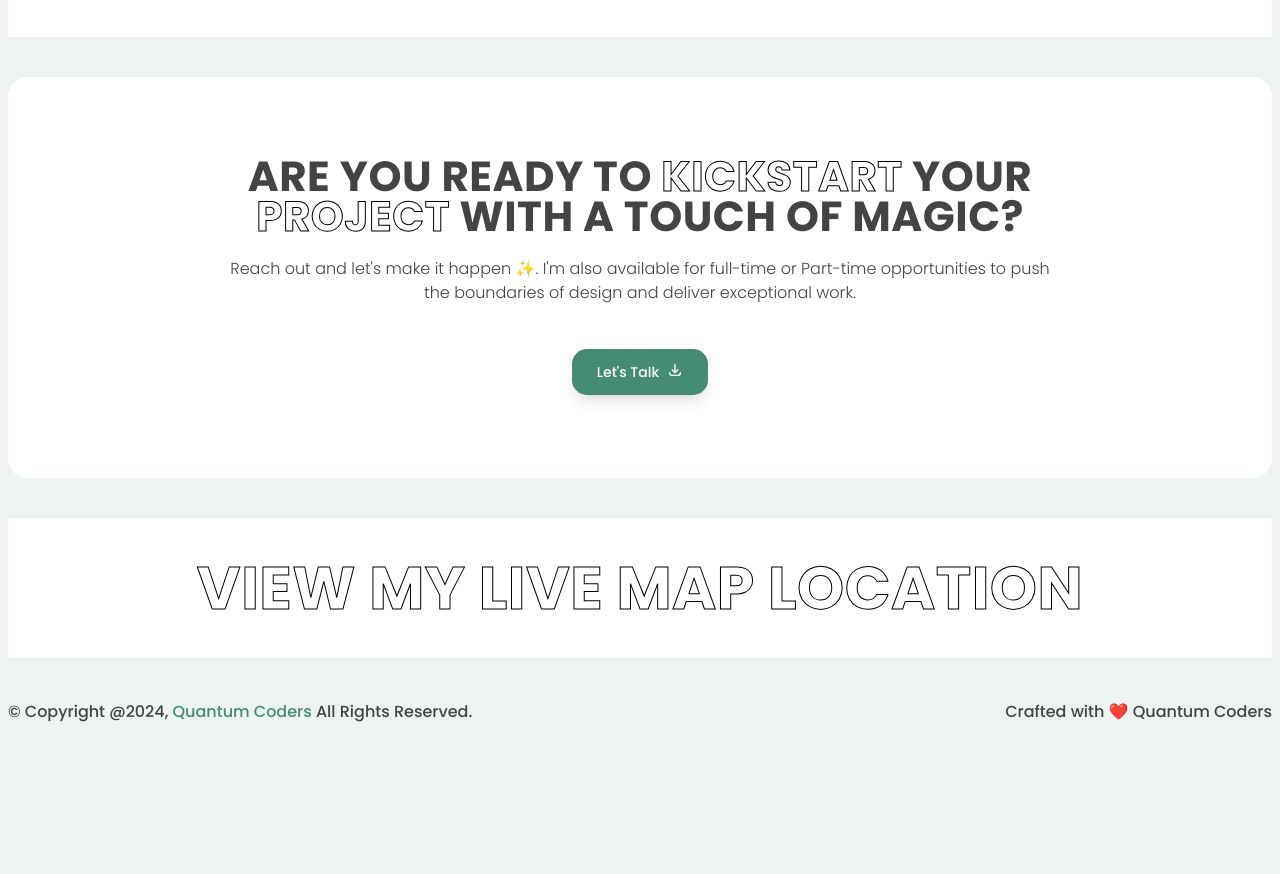
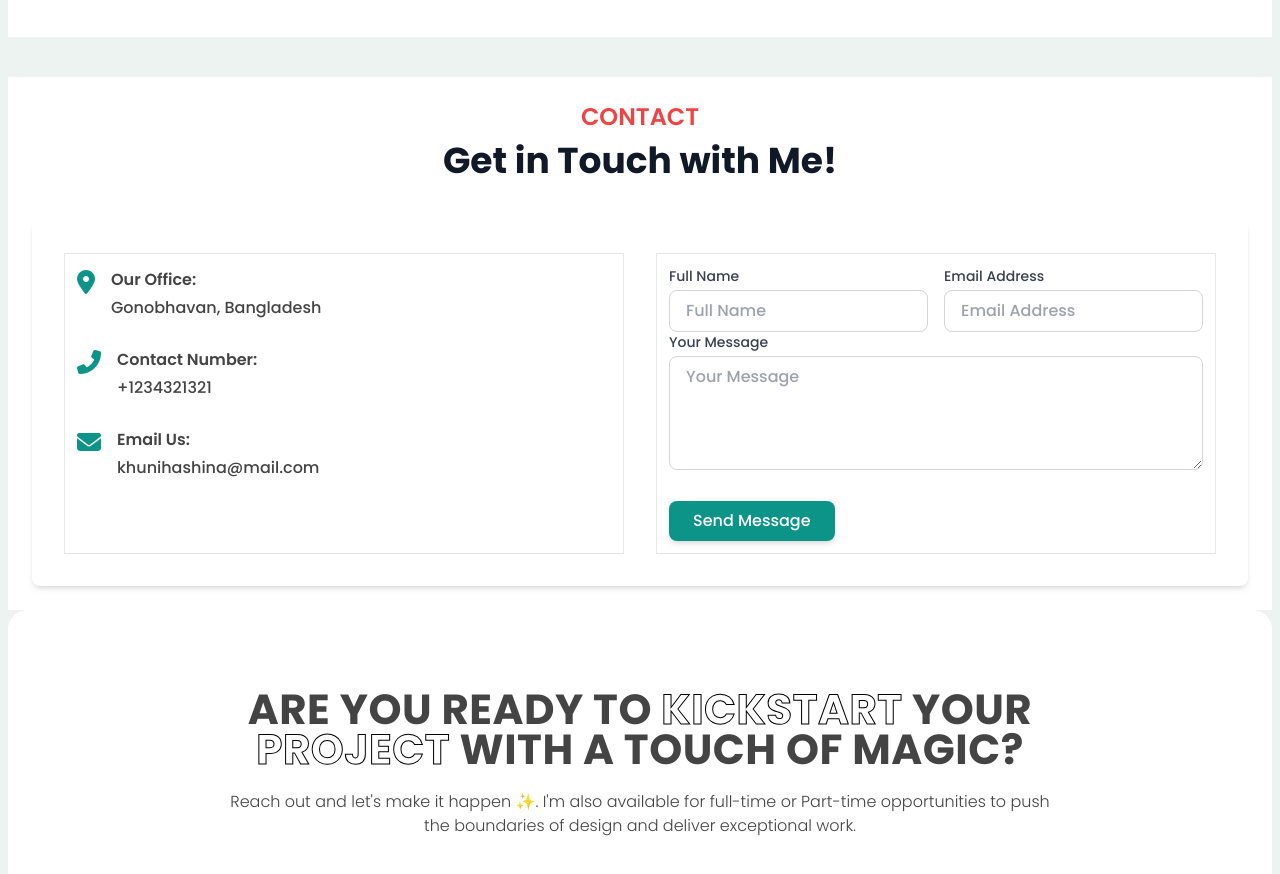
Before and after one commit to faysalahmmed1/ASDL_2024, a plain HTML site: page index.html in a window 1280 px wide. Shown: the part 9339-10213 px from the top of the page. Before the commit the page ends 10121 px from the top, so only its background shows below. Drawn offline with nearby package versions, Linux system fonts and the light colour scheme.

Commit message:
adding contact section

```diff
--- a/index.html
+++ b/index.html
@@ -9,6 +9,8 @@
 
   <!--tailwind css cdn-->
   <script src="https://cdn.tailwindcss.com"></script>
+
+  <script src="https://kit.fontawesome.com/a076d05399.js" crossorigin="anonymous"></script>
 
   <!-- CSS style file -->
   <link rel="stylesheet" href="./assets/css/style.css">
@@ -62,7 +64,7 @@
             <a class="text-base text-gray-900 hover:text-[#448C74] transition duration-500" href="#price">Pricing</a>
           </li>
           <li class="lg:mr-6">
-            <a class="text-base text-gray-900 hover:text-[#448C74] transition duration-500" href="#blog">Blog</a>
+            <a class="text-base text-gray-900 hover:text-[#448C74] transition duration-500" href="#Story">Blog</a>
           </li>
           <li class="lg:mr-6">
             <a class="text-base text-gray-900 hover:text-[#448C74] transition duration-500" href="#contact">Contact</a>
@@ -1009,6 +1011,83 @@
   </section>
   <!-- Story Section End-->
 
+
+
+  <!-- Contact Section start  -->
+  <section id="contact" class="max-w-7xl mx-auto p-6 bg-white">
+    <div class="text-center mb-10">
+      <h1 class="text-2xl text-red-500 font-semibold uppercase mb-2">Contact</h1>
+      <h2 class="text-4xl font-bold text-gray-900">Get in Touch with Me!</h2>
+    </div>
+
+    <div class="bg-white rounded-lg shadow-md p-6 sm:p-8 grid grid-cols-1 md:grid-cols-2 gap-6 md:gap-8">
+      <!-- Left Contact Info -->
+      <div class="space-y-6 border p-3">
+        <div class="flex items-start space-x-4">
+          <div class="text-teal-600">
+            <i class="fas fa-map-marker-alt text-2xl"></i>
+          </div>
+          <p class="">
+            <span class="font-semibold">Our Office:</span><br>
+            Gonobhavan, Bangladesh
+          </p>
+        </div>
+
+        <div class="flex items-start space-x-4">
+          <div class="text-teal-600">
+            <i class="fas fa-phone-alt text-2xl"></i>
+          </div>
+          <p>
+            <span class="font-semibold">Contact Number:</span><br>
+            +1234321321
+          </p>
+        </div>
+
+        <div class="flex items-start space-x-4">
+          <div class="text-teal-600">
+            <i class="fas fa-envelope text-2xl"></i>
+          </div>
+          <p>
+            <span class="font-semibold">Email Us:</span><br>
+            khunihashina@mail.com
+          </p>
+        </div>
+      </div>
+
+      <!-- Right Contact Form -->
+      <form class="space-y-6 border p-3">
+        <div class="grid grid-cols-1 sm:grid-cols-2 gap-4">
+          <label for="name" class="w-full">
+            <span class="block mb-1 text-sm font-medium text-gray-700">Full Name</span>
+            <input type="text" id="name" placeholder="Full Name" aria-label="Full Name"
+              class="w-full px-4 py-2 border border-gray-300 rounded-lg focus:outline-none focus:ring-2 focus:ring-teal-500"
+              required>
+          </label>
+          <label for="email" class="w-full">
+            <span class="block mb-1 text-sm font-medium text-gray-700">Email Address</span>
+            <input type="email" id="email" placeholder="Email Address" aria-label="Email Address"
+              class="w-full px-4 py-2 border border-gray-300 rounded-lg focus:outline-none focus:ring-2 focus:ring-teal-500"
+              required>
+          </label>
+        </div>
+        <label for="message" class="w-full">
+          <span class="block mb-1 text-sm font-medium text-gray-700">Your Message</span>
+          <textarea id="message" placeholder="Your Message" rows="4" aria-label="Your Message"
+            class="w-full px-4 py-2 border border-gray-300 rounded-lg focus:outline-none focus:ring-2 focus:ring-teal-500"
+            required></textarea>
+        </label>
+        <button type="submit"
+          class="bg-teal-600 text-white px-6 py-2 rounded-lg shadow-md hover:bg-teal-700 focus:ring-2 focus:ring-teal-400">
+          Send Message
+        </button>
+      </form>
+    </div>
+  </section>
+
+  <!-- Contact Section End -->
+
+
+
   <!-- Kickstart Section End-->
   <section id="Kickstart" class="bg-white mb-10 container mx-auto max-w-screen-xl rounded-[20px]">
     <div class="text-center">
@@ -1054,6 +1133,7 @@
   <!-- Map section End -->
 
 
+
   <!-- Footer section Start -->
   <section id="Kickstart" class="container mx-auto max-w-screen-xl mb-10">
     <div class="flex flex-wrap justify-between">
```
